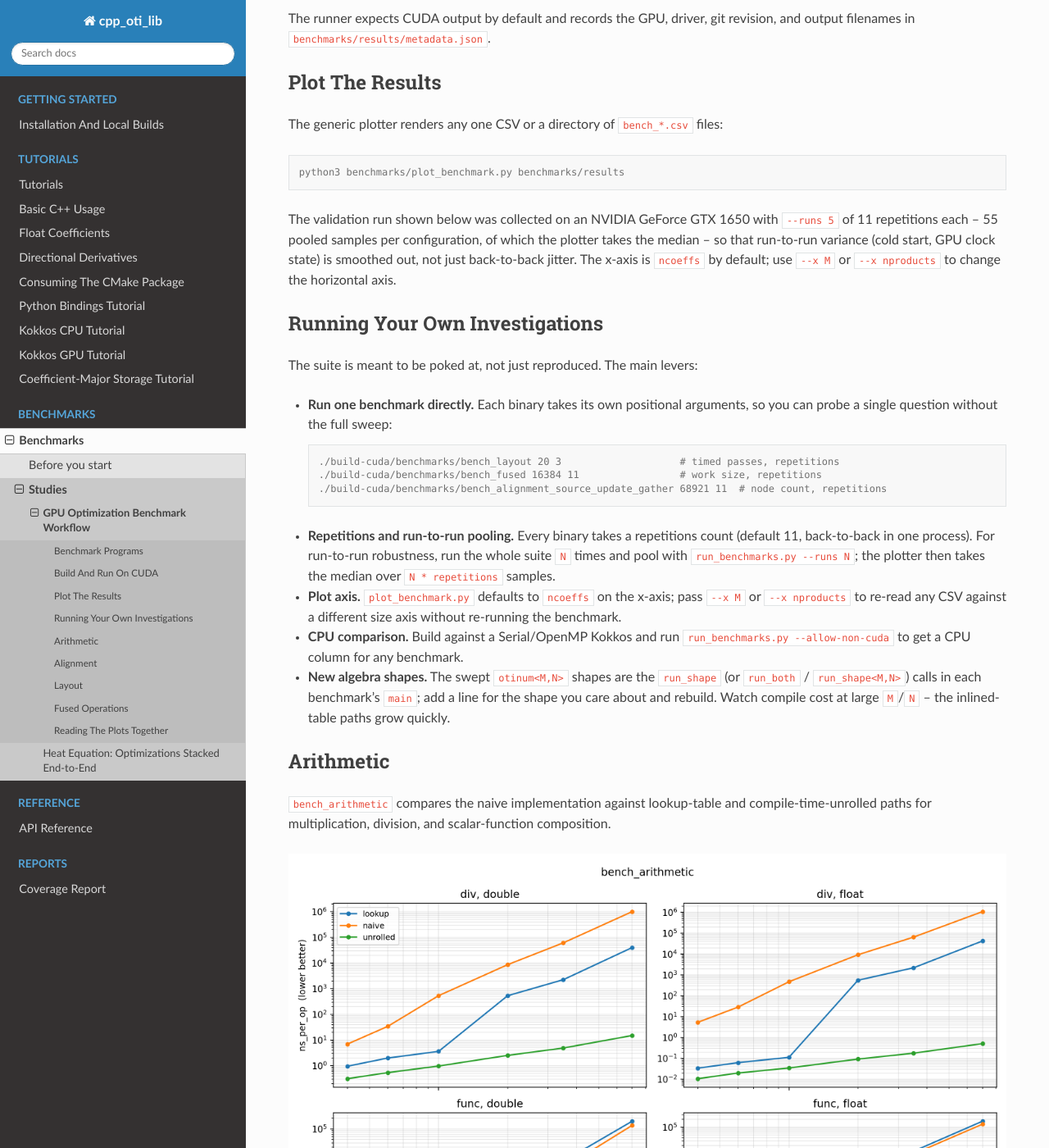
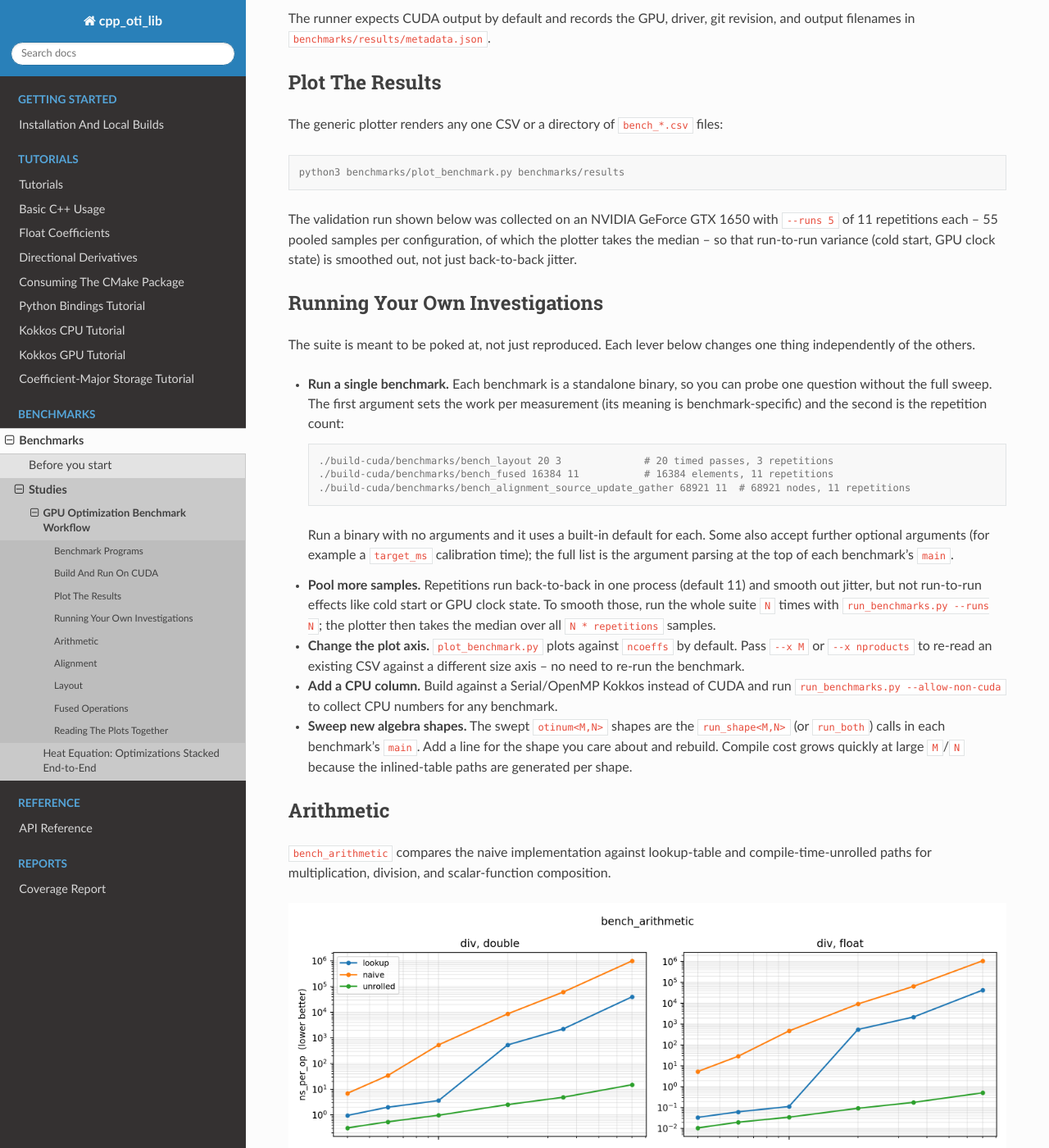
Before and after one commit to Samm-Py/cpp_oti_lib, a Sphinx documentation site: the page built from docs/benchmarks/gpu_optimization_workflow.rst, in a window 1280 px wide and 1400 px high, scrolled down 1576 px. Shown: the whole window at 82% size. Built offline with Sphinx 7.4.7 and the Read the Docs theme 3.1.0, drawn with Linux system fonts in a browser that asks for light colours.

Commit message:
Docs: clarify "Running Your Own Investigations" levers
Rewrite the bullet list so each lever is self-contained and consistent,
and drop the duplicate pooling/x-axis explanation that already appears
in the validation-run paragraph above.

Also correct the single-benchmark instructions against the actual arg
parsing: the second argument is the repetition count (not the last), the
first sets the per-measurement work, and binaries fall back to built-in
defaults rather than printing usage.

Co-Authored-By: Claude Opus 4.8 <noreply@anthropic.com>

```diff
--- a/docs/benchmarks/gpu_optimization_workflow.rst
+++ b/docs/benchmarks/gpu_optimization_workflow.rst
@@ -95,40 +95,48 @@ The generic plotter renders any one CSV or a directory of ``bench_*.csv`` files:
 The validation run shown below was collected on an NVIDIA GeForce GTX 1650 with
 ``--runs 5`` of 11 repetitions each -- 55 pooled samples per configuration, of
 which the plotter takes the median -- so that run-to-run variance (cold start,
-GPU clock state) is smoothed out, not just back-to-back jitter. The x-axis is
-``ncoeffs`` by default; use ``--x M`` or ``--x nproducts`` to change the
-horizontal axis.
+GPU clock state) is smoothed out, not just back-to-back jitter.
 
 Running Your Own Investigations
 -------------------------------
 
-The suite is meant to be poked at, not just reproduced. The main levers:
+The suite is meant to be poked at, not just reproduced. Each lever below changes
+one thing independently of the others.
 
-* **Run one benchmark directly.** Each binary takes its own positional
-  arguments, so you can probe a single question without the full sweep:
+* **Run a single benchmark.** Each benchmark is a standalone binary, so you can
+  probe one question without the full sweep. The first argument sets the work per
+  measurement (its meaning is benchmark-specific) and the second is the
+  repetition count:
 
   .. code-block:: console
 
-     ./build-cuda/benchmarks/bench_layout 20 3                    # timed passes, repetitions
-     ./build-cuda/benchmarks/bench_fused 16384 11                 # work size, repetitions
-     ./build-cuda/benchmarks/bench_alignment_source_update_gather 68921 11  # node count, repetitions
+     ./build-cuda/benchmarks/bench_layout 20 3              # 20 timed passes, 3 repetitions
+     ./build-cuda/benchmarks/bench_fused 16384 11           # 16384 elements, 11 repetitions
+     ./build-cuda/benchmarks/bench_alignment_source_update_gather 68921 11  # 68921 nodes, 11 repetitions
 
-* **Repetitions and run-to-run pooling.** Every binary takes a repetitions count
-  (default 11, back-to-back in one process). For run-to-run robustness, run the
-  whole suite ``N`` times and pool with ``run_benchmarks.py --runs N``; the
-  plotter then takes the median over ``N * repetitions`` samples.
+  Run a binary with no arguments and it uses a built-in default for each. Some
+  also accept further optional arguments (for example a ``target_ms``
+  calibration time); the full list is the argument parsing at the top of each
+  benchmark's ``main``.
 
-* **Plot axis.** ``plot_benchmark.py`` defaults to ``ncoeffs`` on the x-axis;
-  pass ``--x M`` or ``--x nproducts`` to re-read any CSV against a different
-  size axis without re-running the benchmark.
+* **Pool more samples.** Repetitions run back-to-back in one process (default 11)
+  and smooth out jitter, but not run-to-run effects like cold start or GPU clock
+  state. To smooth those, run the whole suite ``N`` times with
+  ``run_benchmarks.py --runs N``; the plotter then takes the median over all
+  ``N * repetitions`` samples.
 
-* **CPU comparison.** Build against a Serial/OpenMP Kokkos and run
-  ``run_benchmarks.py --allow-non-cuda`` to get a CPU column for any benchmark.
+* **Change the plot axis.** ``plot_benchmark.py`` plots against ``ncoeffs`` by
+  default. Pass ``--x M`` or ``--x nproducts`` to re-read an existing CSV against
+  a different size axis -- no need to re-run the benchmark.
 
-* **New algebra shapes.** The swept ``otinum<M,N>`` shapes are the ``run_shape``
-  (or ``run_both`` / ``run_shape<M,N>``) calls in each benchmark's ``main``; add a
-  line for the shape you care about and rebuild. Watch compile cost at large
-  ``M``/``N`` -- the inlined-table paths grow quickly.
+* **Add a CPU column.** Build against a Serial/OpenMP Kokkos instead of CUDA and
+  run ``run_benchmarks.py --allow-non-cuda`` to collect CPU numbers for any
+  benchmark.
+
+* **Sweep new algebra shapes.** The swept ``otinum<M,N>`` shapes are the
+  ``run_shape<M,N>`` (or ``run_both``) calls in each benchmark's ``main``. Add a
+  line for the shape you care about and rebuild. Compile cost grows quickly at
+  large ``M``/``N`` because the inlined-table paths are generated per shape.
 
 Arithmetic
 ----------
```
